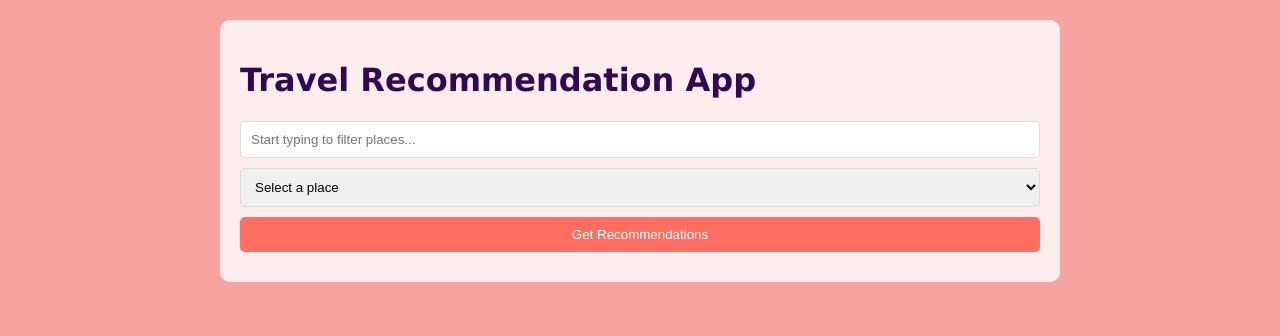
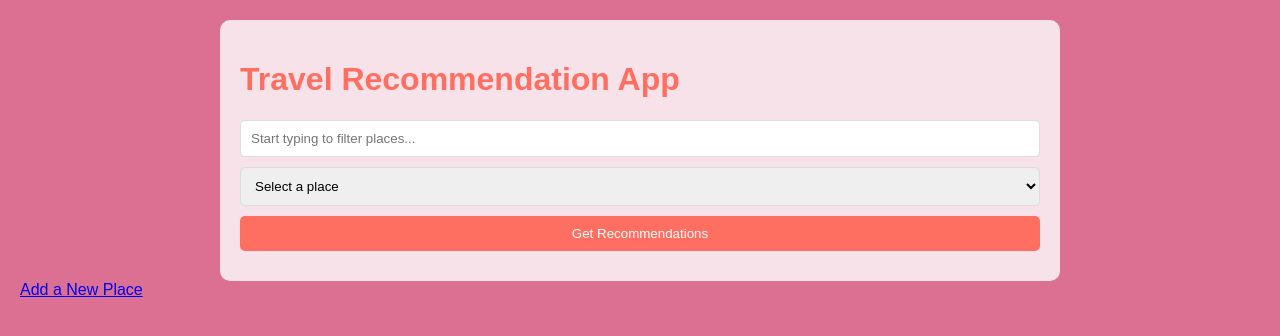
Before and after one commit to iamdebopriya/Travel-Recommendation, a Flask app: page / in a window 1280 px wide. Shown: the top 336 px of the page. Run offline with Flask 3, Linux system fonts and the light colour scheme.

Commit message:
Update index.html

```diff
--- a/templates/index.html
+++ b/templates/index.html
@@ -6,8 +6,8 @@
     <title>Travel Recommendation App</title>
     <style>
         body {
-            font-family: Verdana;
-            background-color: #f7a4a0;
+            font-family: Arial, sans-serif;
+            background-color: palevioletred;
             background-size: cover;
             margin: 0;
             padding: 20px;
@@ -20,7 +20,7 @@
             border-radius: 10px;
         }
         h1 {
-            color: #300856;
+            color: #ff6f61;
         }
         select, input, button {
             width: 100%;
@@ -128,5 +128,6 @@
             }
         }
     </script>
+     <a href="/add_place_form">Add a New Place</a>
 </body>
 </html>
```
